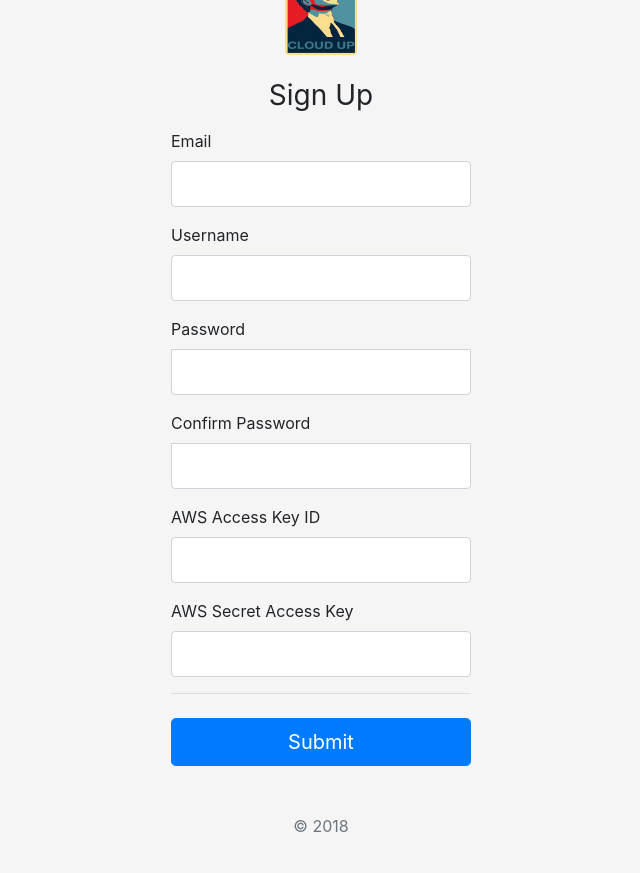
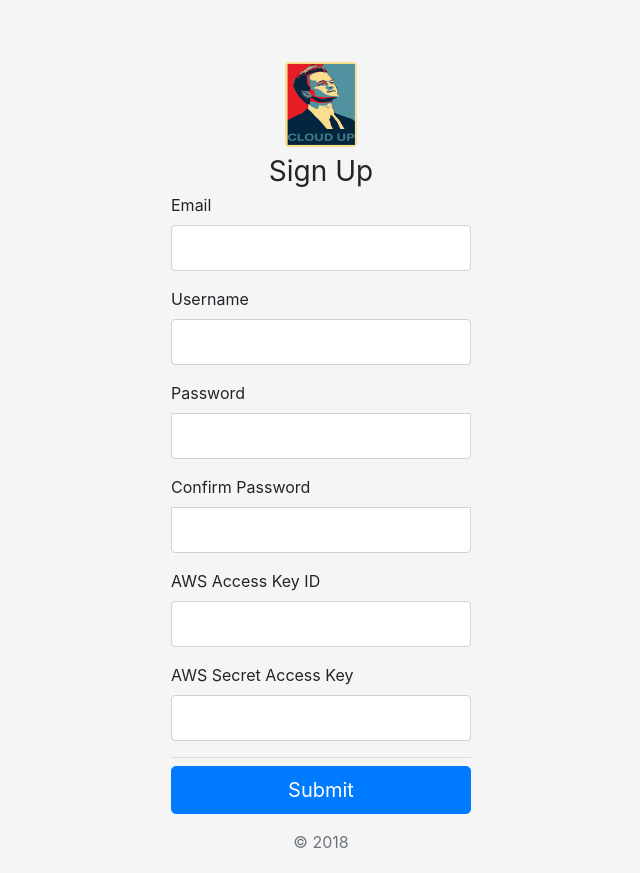
Before and after one commit to mw123/Cloud-Up, a Flask app: page /register in a window 1280 px wide. Shown: the whole page, without its empty margins (319-959 px from the left). Before the commit the page ends 832 px from the top, so only its background shows below. Run offline with Flask 2, Linux system fonts and the light colour scheme; some libraries are stand-ins or nearby versions.

Commit message:
fixing html margins for signup page

```diff
--- a/src/app/templates/includes/_signup.html
+++ b/src/app/templates/includes/_signup.html
@@ -1,7 +1,7 @@
 {% from "includes/_signup_helpers.html" import render_field %}
-<form class="form-signin" method="POST" action="">
-            <img class="my-4 rounded mx-auto d-block" src="{{ url_for('static', filename='img/cloud-up.jpg') }}" alt="" width="72" height="85">
-            <h1 class="h3 mb-3 font-weight-normal text-center">Sign Up</h1>
+<form class="form-signin mt-5" method="POST" action="">
+            <img class="mt-4 mb-2 rounded mx-auto d-block" src="{{ url_for('static', filename='img/cloud-up.jpg') }}" alt="" width="72" height="85">
+            <h1 class="h3 mb-1 font-weight-normal text-center">Sign Up</h1>
             <div class="form-group">
               {{render_field(form.email, class_="form-control")}}
             </div>
@@ -20,7 +20,7 @@
             <div class="form-group">
               {{render_field(form.aws_secret_access_key, class_="form-control")}}
             </div>
-            <hr class="mb-4">
+            <hr class="mb-2">
             <p><input class="btn btn-primary btn-lg btn-block" type="submit" value="Submit"></p>
-            <p class="mt-5 mb-3 text-muted text-center">&copy; 2018</p>
+            <p class="mt-3 mb-1 text-muted text-center">&copy; 2018</p>
 </form>
--- a/src/app/templates/layout.html
+++ b/src/app/templates/layout.html
@@ -7,7 +7,7 @@
     <link rel="stylesheet" href="{{ url_for('static', filename='css/signin.css') }}">
   </head>
   <body>
-    <div class="container">
+    <div class="container mt-5">
       {% include 'includes/_messages.html' %}
       {% block body %}{% endblock %}
     </div>
```
